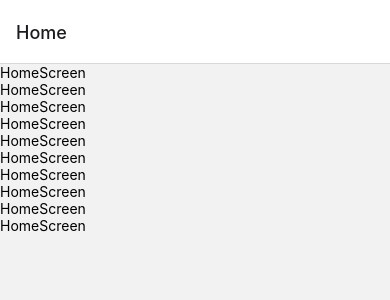
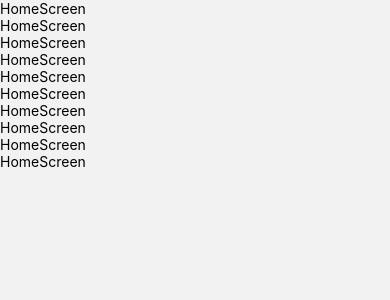
Before and after one commit to jaehafe/react-native-movie, a React Native app: screen /Movies in a window 390 px wide. Shown: the top 300 px of the page. Built offline with nearby package versions, Linux system fonts and the light colour scheme.

Commit message:
feat: MovieScreen 추가

```diff
--- a/App.tsx
+++ b/App.tsx
@@ -1,16 +1,18 @@
 import * as React from 'react';
-import {StyleSheet, Text, View} from 'react-native';
-import {NavigationContainer} from '@react-navigation/native';
-import {createNativeStackNavigator} from '@react-navigation/native-stack';
-import HomeScreen from './src/screens/HomeScreen';
+import { StyleSheet } from 'react-native';
+import { NavigationContainer } from '@react-navigation/native';
+import { createNativeStackNavigator } from '@react-navigation/native-stack';
 
-const Stack = createNativeStackNavigator();
+import { RootStackParamList } from './src/@types';
+import MoviesScreen from './src/screens/MoviesScreen/MoviesScreen';
+
+const Stack = createNativeStackNavigator<RootStackParamList>();
 
 export default function App() {
   return (
     <NavigationContainer>
-      <Stack.Navigator>
-        <Stack.Screen name="Home" component={HomeScreen} />
+      <Stack.Navigator screenOptions={{ headerShown: false }}>
+        <Stack.Screen name="Movies" component={MoviesScreen} />
       </Stack.Navigator>
     </NavigationContainer>
   );
--- /dev/null
+++ b/src/@types/index.ts
@@ -0,0 +1,3 @@
+export type RootStackParamList = {
+  Movies: undefined;
+};
--- a/src/screens/HomeScreen.tsx
+++ b/src/screens/MoviesScreen/MoviesScreen.tsx
@@ -1,5 +1,5 @@
-import {StyleSheet, Text, View} from 'react-native';
-import React from 'react';
+import * as React from 'react';
+import { StyleSheet, Text, View } from 'react-native';
 
 export default function HomeScreen() {
   return (
```
Also changed, not shown: src/screens/MoviesScreen/hooks/useMovies.ts (added, +8 -0 lines).
